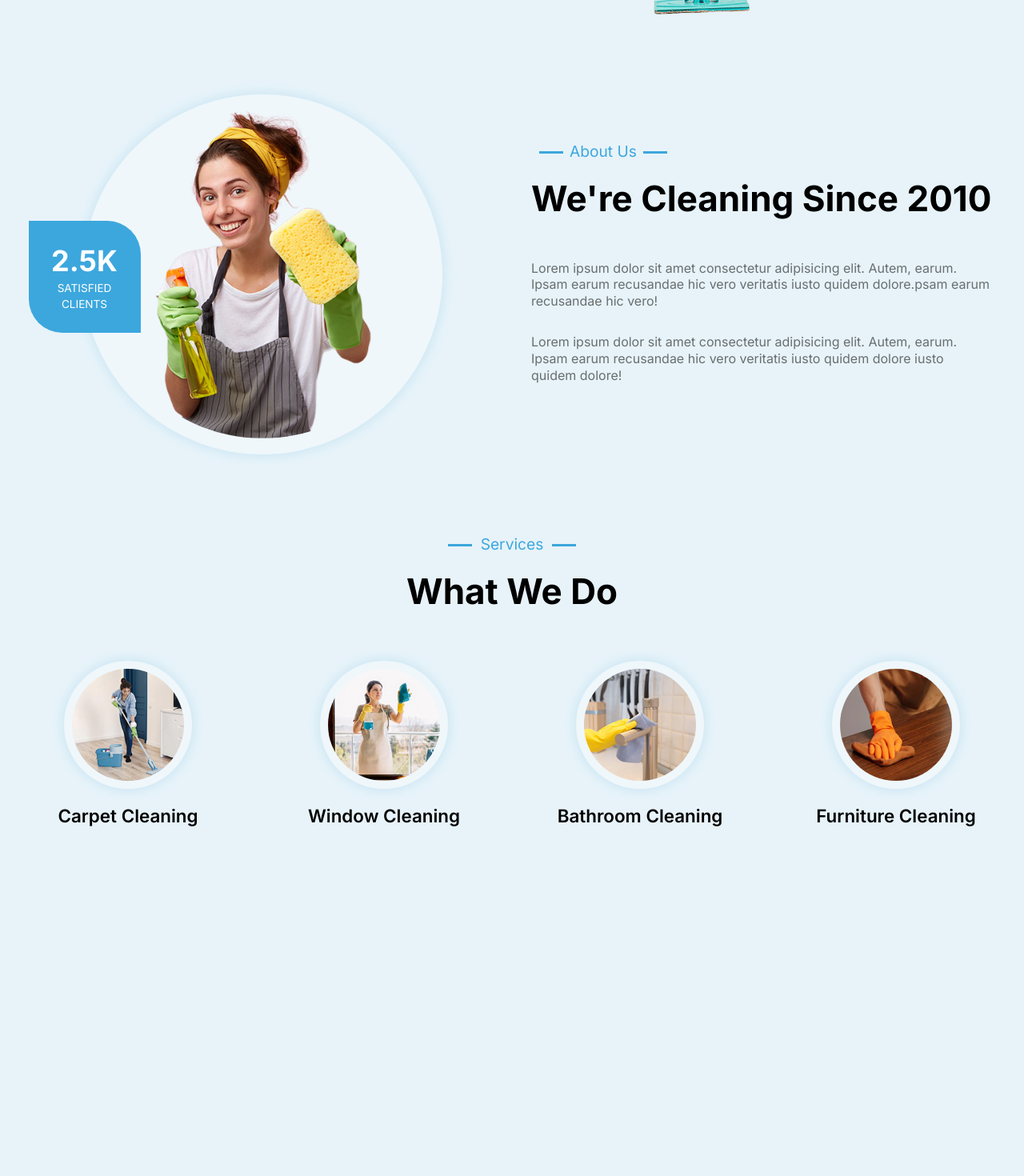
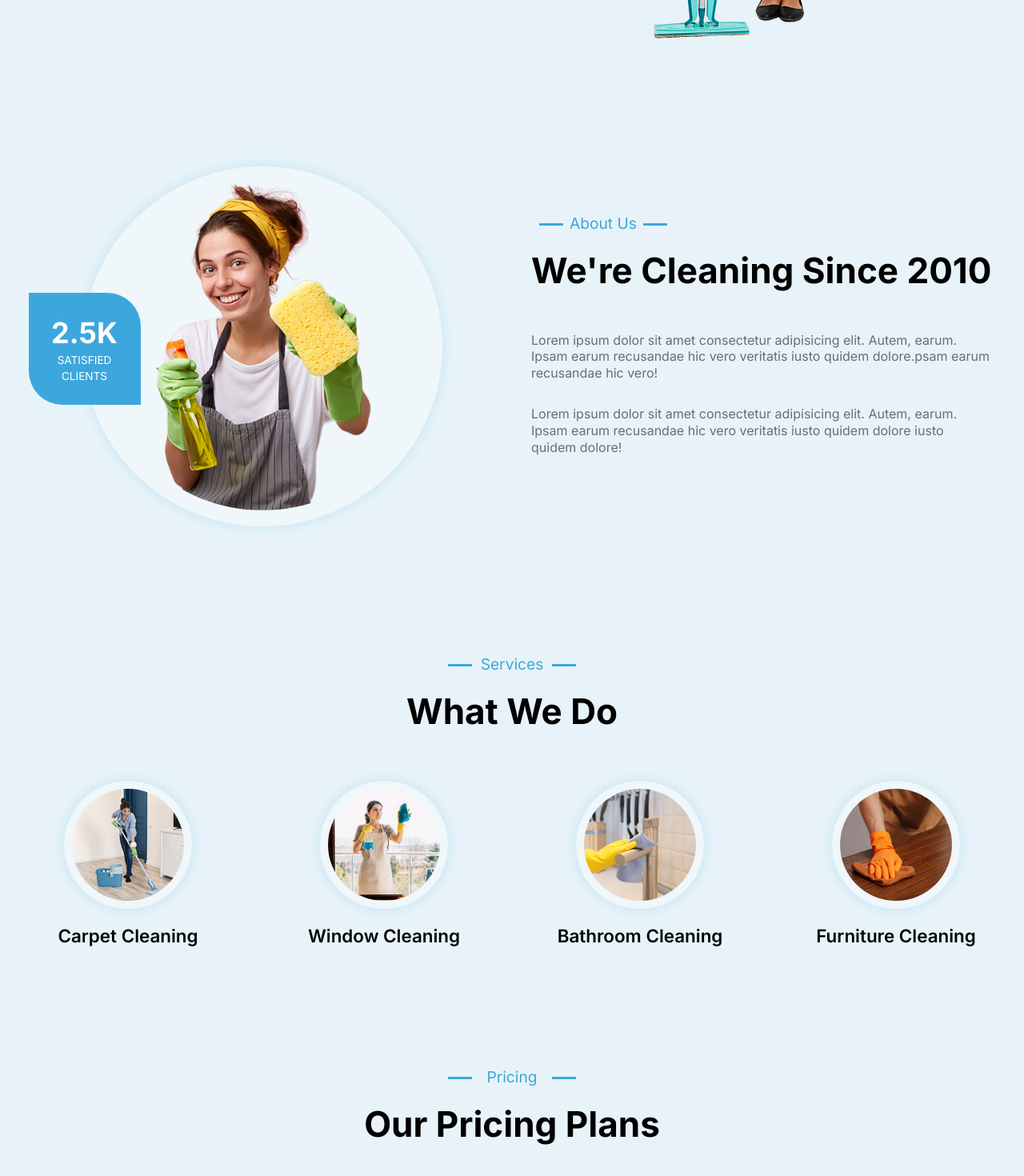
Before and after one commit to Bubblecrown/Home-Cleaning-Service, a React (Create React App) app: page / in a window 1280 px wide. Shown: the part 684-2154 px from the top of the page at 80% size. Before the commit the page ends 1758 px from the top, so only its background shows below. Built offline with nearby package versions, Linux system fonts and the light colour scheme.

Commit message:
edit pricedata and divide row to globalstyle

```diff
--- /dev/null
+++ b/src/components/Card/Card.jsx
@@ -0,0 +1,12 @@
+import React from "react";
+import { CardPlan, CardTier } from "./CardStyle";
+
+const Card = (props) => {
+  return (
+    <CardPlan>
+      <CardTier>{props.tier}</CardTier>
+    </CardPlan>
+  );
+};
+
+export default Card;
--- /dev/null
+++ b/src/components/Card/CardStyle.jsx
@@ -0,0 +1,19 @@
+import styled from "styled-components";
+import { BgCircleColor } from "../../globalStyles";
+
+export const CardPlan = styled.div`
+  flex: 1;
+  max-width: 30%;
+  flex-basis: 30%;
+  height: auto;
+  background-color: ${BgCircleColor};
+  padding: 20px;
+  @media screen and (max-width: 768px) {
+    max-width: 100%;
+    flex-basis: 100%;
+  }
+`;
+
+export const CardTier = styled.h1`
+  font-size: 1.5rem;
+`;
--- a/src/components/index.js
+++ b/src/components/index.js
@@ -1 +1,2 @@
 export {default as TitleSection} from './TitleComponent/TitleSection'
+export {default as Card} from './Card/Card'
--- a/src/data/PricingSection.js
+++ b/src/data/PricingData.js
@@ -1,5 +1,11 @@
-export const TierData = [
-  {
+export const PriceData = {
+  title: "pricing",
+  sectionTitle: "our pricing plans",
+  headTitle:false,
+  center: true,
+};
+export const TierData = {
+  basic:{
     tier: "basic",
     price: "$299",
     window: true,
@@ -8,7 +14,7 @@ export const TierData = [
     car: false,
     bathroom: false,
   },
-  {
+  standard:{
     tier: "standard",
     price: "$499",
     window: true,
@@ -17,7 +23,7 @@ export const TierData = [
     car: true,
     bathroom: false,
   },
-  {
+  premium:{
     tier: "premium",
     price: "$899",
     window: true,
@@ -26,7 +32,7 @@ export const TierData = [
     car: true,
     bathroom: true,
   },
-];
+};
 
 export const PriceService = [
   "window cleaning",
--- a/src/globalStyles.js
+++ b/src/globalStyles.js
@@ -10,7 +10,6 @@ const GlobalStyles = createGlobalStyle`
 }
 body{
   background-color: #e7f3f9;
-
 }
 
 `;
@@ -20,6 +19,10 @@ export const Secondary = "#696e70";
 export const Maintext = "#000";
 export const BgColor = "#e7f3f9";
 export const BgCircleColor = "#eff7fb";
+
+export const Section = styled.div`
+  padding: 80px 0;
+`;
 
 export const Container = styled.div`
   width: 100%;
@@ -43,4 +46,12 @@ export const Button = styled.button`
   cursor: pointer;
 `;
 
+export const Row = styled.div`
+  display: flex;
+  flex-wrap: wrap;
+  flex-direction: ${({ reverse }) => (reverse ? "row-reverse" : "row")};
+  align-items: center;
+  justify-content: space-between;
+`;
+
 export default GlobalStyles;
--- a/src/layouts/InfoSection/InfoSection.js
+++ b/src/layouts/InfoSection/InfoSection.js
@@ -1,9 +1,7 @@
 import React from "react";
 import TitleSection from "../../components/TitleComponent/TitleSection";
-import { Container } from "../../globalStyles";
+import { Container, Row,Section } from "../../globalStyles";
 import {
-  HeroSection,
-  Row,
   Column,
   HeroText,
   HeroImg,
@@ -34,7 +32,7 @@ const InfoSection = ({
   center,
 }) => {
   return (
-    <HeroSection id={path}>
+    <Section id={path}>
       <Container>
         <Row reverse={reverse}>
           <Column>
@@ -67,7 +65,7 @@ const InfoSection = ({
           </Column>
         </Row>
       </Container>
-    </HeroSection>
+    </Section>
   );
 };
 
--- a/src/layouts/InfoSection/InfoStyle.js
+++ b/src/layouts/InfoSection/InfoStyle.js
@@ -1,17 +1,5 @@
 import styled from "styled-components";
 import { Button, Primary, Secondary, BgCircleColor } from "../../globalStyles";
-
-export const HeroSection = styled.header`
-  padding: 50px 0;
-`;
-
-export const Row = styled.div`
-  display: flex;
-  flex-wrap: wrap;
-  flex-direction: ${({ reverse }) => (reverse ? "row-reverse" : "row")};
-  align-items: center;
-  justify-content: space-between;
-`;
 
 export const Column = styled.aside`
   flex: 1;
--- a/src/layouts/PricingSection/PricingSection.js
+++ b/src/layouts/PricingSection/PricingSection.js
@@ -1,15 +1,19 @@
 import React from "react";
-import { Container } from "../../globalStyles";
-import { PriceSection } from "./PricingStyle";
+import { Container,Section,Row } from "../../globalStyles";
 import TitleSection from "../../components/TitleComponent/TitleSection";
+import { PriceData, TierData } from "../../data/PricingData";
+import Card from "../../components/Card/Card";
 
 const PricingSection = () => {
   return (
-    <PriceSection>
+    <Section>
       <Container>
-        <TitleSection />
+        <TitleSection {...PriceData}/>
+        <Row>
+          <Card {...TierData}/>
+        </Row>
       </Container>
-    </PriceSection>
+    </Section>
   );
 };
 
--- a/src/layouts/PricingSection/PricingStyle.js
+++ b/src/layouts/PricingSection/PricingStyle.js
@@ -1,4 +1,15 @@
 import styled from "styled-components";
 
-export const PriceSection = styled.div`
-`
+export const Column = styled.section`
+  display: flex;
+  flex-direction: column;
+  align-items: center;
+  flex: 1;
+  max-width: 20%;
+  flex-basis: 20%;
+  position: relative;
+  @media screen and (max-width: 768px) {
+    max-width: 45%;
+    flex-basis: 45%;
+  }
+`;
--- a/src/layouts/ServeSection/ServeSection.js
+++ b/src/layouts/ServeSection/ServeSection.js
@@ -1,11 +1,9 @@
 import React from "react";
 import {TitleSection} from "../../components";
 import { ServiceItem } from "../../data/ServiceData";
-import { Container } from "../../globalStyles";
+import { Container, Row,Section } from "../../globalStyles";
 
 import {
-  ServiceSection,
-  ServiceRow,
   Column,
   ServiceImg,
   ImgTitle,
@@ -14,19 +12,19 @@ import {
 const ServeSection = ({ title, sectionTitle, headTitle, center }) => {
   return (
     <>
-      <ServiceSection>
+      <Section>
         <Container>
           <TitleSection title={title} headTitle={headTitle} sectionTitle={sectionTitle} center={center}/>
-          <ServiceRow>
+          <Row>
             {ServiceItem.map((item, index) => (
               <Column key={index}>
                 <ServiceImg src={item.image} alt={item.imageAlt} />
                 <ImgTitle>{item.imageTitle}</ImgTitle>
               </Column>
             ))}
-          </ServiceRow>
+          </Row>
         </Container>
-      </ServiceSection>
+      </Section>
     </>
   );
 };
--- a/src/layouts/ServeSection/ServeStyle.js
+++ b/src/layouts/ServeSection/ServeStyle.js
@@ -1,16 +1,7 @@
 import styled from "styled-components";
 import {
   CircleLabel,
-  Row,
 } from "../InfoSection/InfoStyle";
-
-export const ServiceSection = styled.div`
-  padding: 50px 0;
-`;
-
-export const ServiceRow = styled(Row)`
-  flex-direction: row;
-`;
 
 export const Column = styled.section`
   display: flex;
--- a/src/pages/HomePage.js
+++ b/src/pages/HomePage.js
@@ -10,7 +10,7 @@ const HomePage = () => {
       <InfoSection {...HeroData} path="home" />
       <InfoSection {...AboutusData} path="about" />
       <ServeSection {...ServiceData} />
-      <PricingSection />
+      <PricingSection/>
     </>
   );
 };
```
